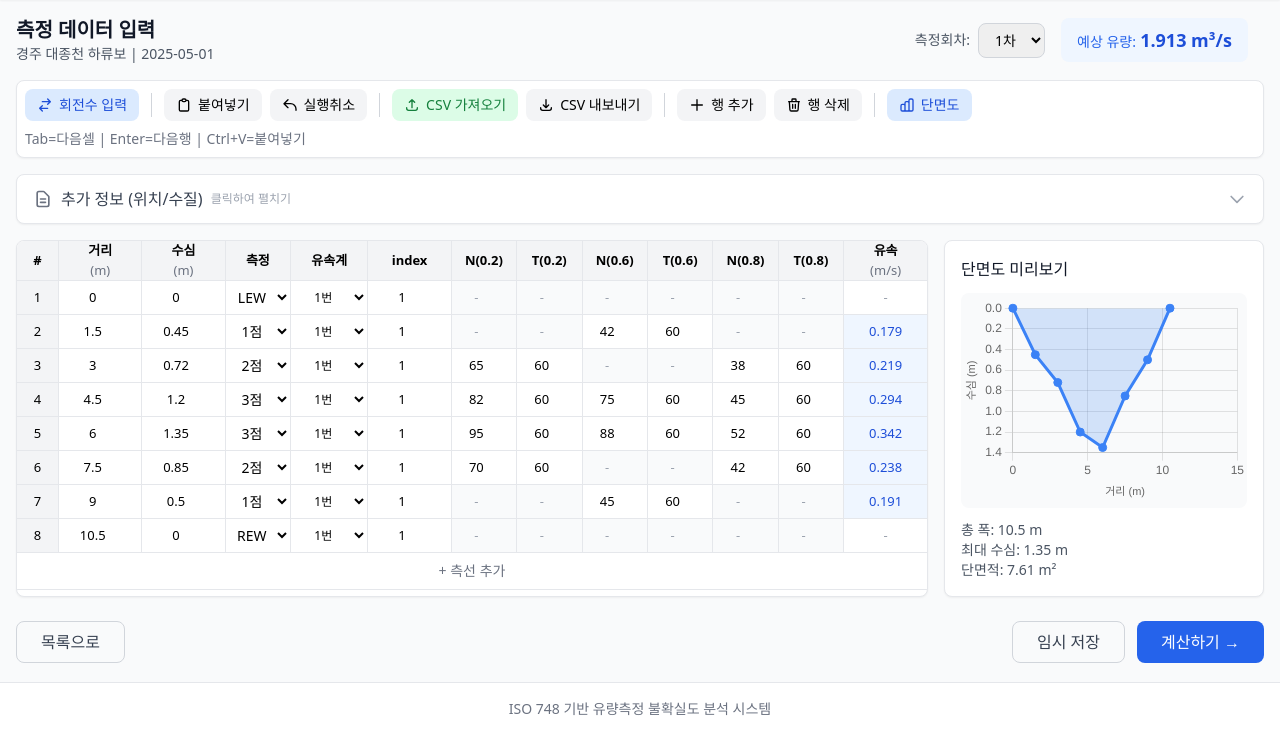
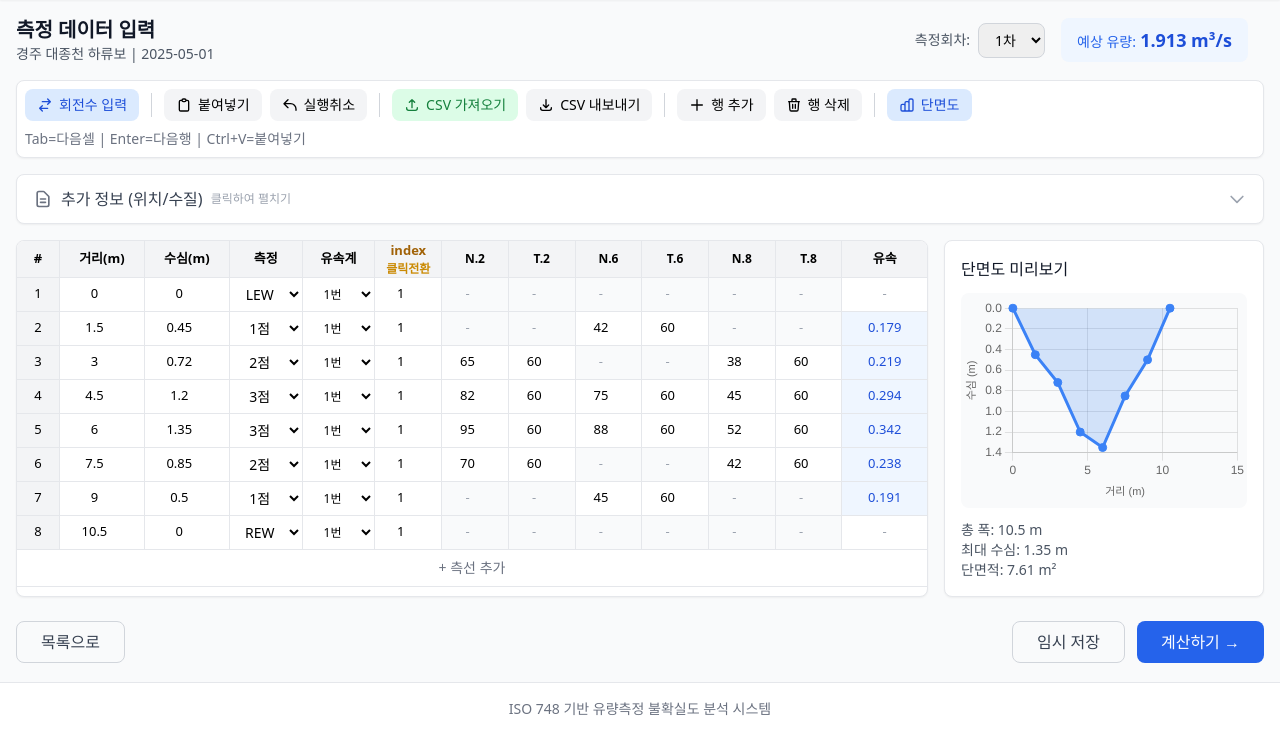
Before and after one commit to randomwalk1225/reAA, a Django app: page /measurement/data-input/ in a window 1280 px wide. Shown: the part 65-800 px from the top of the page. Run offline with Django 5.2, Linux system fonts and the light colour scheme; some libraries are stand-ins or nearby versions.

Commit message:
fix: 테이블 레이아웃 고정 및 index/각도 전환 클릭 안내 추가
- table-layout:fixed 적용하여 열 너비 고정
- index/각도 헤더에 '클릭전환' 안내 텍스트 추가
- 노란색 강조로 클릭 가능 영역 표시

🤖 Generated with [Claude Code](https://claude.com/claude-code)

Co-Authored-By: Claude Opus 4.5 <noreply@anthropic.com>

```diff
--- a/templates/measurement/data_input.html
+++ b/templates/measurement/data_input.html
@@ -324,25 +324,41 @@
             <div class="flex-1 bg-white rounded-lg shadow-sm border overflow-hidden min-w-0">
                 <div class="overflow-x-auto">
                     <!-- ====== 회전수 입력 모드 테이블 ====== -->
-                    <table x-show="velocityInputMode === 'revolution'" class="data-grid w-full border-collapse">
+                    <table x-show="velocityInputMode === 'revolution'" class="data-grid w-full border-collapse" style="table-layout:fixed;">
+                        <colgroup>
+                            <col style="width:35px;">
+                            <col style="width:70px;">
+                            <col style="width:70px;">
+                            <col style="width:60px;">
+                            <col style="width:60px;">
+                            <col style="width:55px;">
+                            <col style="width:55px;">
+                            <col style="width:55px;">
+                            <col style="width:55px;">
+                            <col style="width:55px;">
+                            <col style="width:55px;">
+                            <col style="width:55px;">
+                            <col style="width:70px;">
+                        </colgroup>
                         <thead class="bg-gray-100 sticky top-0">
                             <tr>
-                                <th class="border-b border-r px-2 py-2 text-center col-num">#</th>
-                                <th class="border-b border-r px-2 py-2 text-center col-data">거리<br><span class="font-normal text-gray-500">(m)</span></th>
-                                <th class="border-b border-r px-2 py-2 text-center col-data">수심<br><span class="font-normal text-gray-500">(m)</span></th>
-                                <th class="border-b border-r px-2 py-2 text-center col-method">측정</th>
-                                <th class="border-b border-r px-2 py-2 text-center" style="width:65px;">유속계</th>
-                                <th class="border-b border-r px-2 py-2 text-center col-data cursor-pointer hover:bg-gray-200" @click="toggleAngleMode()">
-                                    <span x-show="angleInputMode === 'angle'">각도(°)</span>
-                                    <span x-show="angleInputMode === 'index'">index</span>
+                                <th class="border-b border-r px-1 py-2 text-center">#</th>
+                                <th class="border-b border-r px-1 py-2 text-center">거리(m)</th>
+                                <th class="border-b border-r px-1 py-2 text-center">수심(m)</th>
+                                <th class="border-b border-r px-1 py-2 text-center">측정</th>
+                                <th class="border-b border-r px-1 py-2 text-center">유속계</th>
+                                <th class="border-b border-r px-1 py-2 text-center cursor-pointer hover:bg-yellow-100" @click="toggleAngleMode()">
+                                    <span x-show="angleInputMode === 'angle'" class="text-yellow-700">각도</span>
+                                    <span x-show="angleInputMode === 'index'" class="text-yellow-700">index</span>
+                                    <span class="text-xs text-yellow-600 block">클릭전환</span>
                                 </th>
-                                <th class="border-b border-r px-1 py-2 text-center col-measure">N(0.2)</th>
-                                <th class="border-b border-r px-1 py-2 text-center col-measure">T(0.2)</th>
-                                <th class="border-b border-r px-1 py-2 text-center col-measure">N(0.6)</th>
-                                <th class="border-b border-r px-1 py-2 text-center col-measure">T(0.6)</th>
-                                <th class="border-b border-r px-1 py-2 text-center col-measure">N(0.8)</th>
-                                <th class="border-b border-r px-1 py-2 text-center col-measure">T(0.8)</th>
-                                <th class="border-b px-2 py-2 text-center col-velocity">유속<br><span class="font-normal text-gray-500">(m/s)</span></th>
+                                <th class="border-b border-r px-1 py-2 text-center text-xs">N.2</th>
+                                <th class="border-b border-r px-1 py-2 text-center text-xs">T.2</th>
+                                <th class="border-b border-r px-1 py-2 text-center text-xs">N.6</th>
+                                <th class="border-b border-r px-1 py-2 text-center text-xs">T.6</th>
+                                <th class="border-b border-r px-1 py-2 text-center text-xs">N.8</th>
+                                <th class="border-b border-r px-1 py-2 text-center text-xs">T.8</th>
+                                <th class="border-b px-1 py-2 text-center">유속</th>
                             </tr>
                         </thead>
                         <tbody>
@@ -413,21 +429,33 @@
                     </table>
 
                     <!-- ====== 유속 직접 입력 모드 테이블 ====== -->
-                    <table x-show="velocityInputMode === 'velocity'" class="data-grid w-full border-collapse">
+                    <table x-show="velocityInputMode === 'velocity'" class="data-grid w-full border-collapse" style="table-layout:fixed;">
+                        <colgroup>
+                            <col style="width:35px;">
+                            <col style="width:80px;">
+                            <col style="width:80px;">
+                            <col style="width:70px;">
+                            <col style="width:70px;">
+                            <col style="width:90px;">
+                            <col style="width:90px;">
+                            <col style="width:90px;">
+                            <col style="width:90px;">
+                        </colgroup>
                         <thead class="bg-gray-100 sticky top-0">
                             <tr>
-                                <th class="border-b border-r px-2 py-2 text-center col-num">#</th>
-                                <th class="border-b border-r px-2 py-2 text-center col-data">거리<br><span class="font-normal text-gray-500">(m)</span></th>
-                                <th class="border-b border-r px-2 py-2 text-center col-data">수심<br><span class="font-normal text-gray-500">(m)</span></th>
-                                <th class="border-b border-r px-2 py-2 text-center col-method">측정</th>
-                                <th class="border-b border-r px-2 py-2 text-center col-data cursor-pointer hover:bg-gray-200" @click="toggleAngleMode()">
-                                    <span x-show="angleInputMode === 'angle'">각도(°)</span>
-                                    <span x-show="angleInputMode === 'index'">index</span>
+                                <th class="border-b border-r px-1 py-2 text-center">#</th>
+                                <th class="border-b border-r px-1 py-2 text-center">거리(m)</th>
+                                <th class="border-b border-r px-1 py-2 text-center">수심(m)</th>
+                                <th class="border-b border-r px-1 py-2 text-center">측정</th>
+                                <th class="border-b border-r px-1 py-2 text-center cursor-pointer hover:bg-yellow-100" @click="toggleAngleMode()">
+                                    <span x-show="angleInputMode === 'angle'" class="text-yellow-700">각도(°)</span>
+                                    <span x-show="angleInputMode === 'index'" class="text-yellow-700">index</span>
+                                    <span class="text-xs text-yellow-600 block">클릭전환</span>
                                 </th>
-                                <th class="border-b border-r px-2 py-2 text-center" style="width:80px;">V(0.2)<br><span class="font-normal text-gray-500">m/s</span></th>
-                                <th class="border-b border-r px-2 py-2 text-center" style="width:80px;">V(0.6)<br><span class="font-normal text-gray-500">m/s</span></th>
-                                <th class="border-b border-r px-2 py-2 text-center" style="width:80px;">V(0.8)<br><span class="font-normal text-gray-500">m/s</span></th>
-                                <th class="border-b px-2 py-2 text-center col-velocity">평균유속<br><span class="font-normal text-gray-500">(m/s)</span></th>
+                                <th class="border-b border-r px-1 py-2 text-center">V(0.2)</th>
+                                <th class="border-b border-r px-1 py-2 text-center">V(0.6)</th>
+                                <th class="border-b border-r px-1 py-2 text-center">V(0.8)</th>
+                                <th class="border-b px-1 py-2 text-center">평균유속</th>
                             </tr>
                         </thead>
                         <tbody>
```
